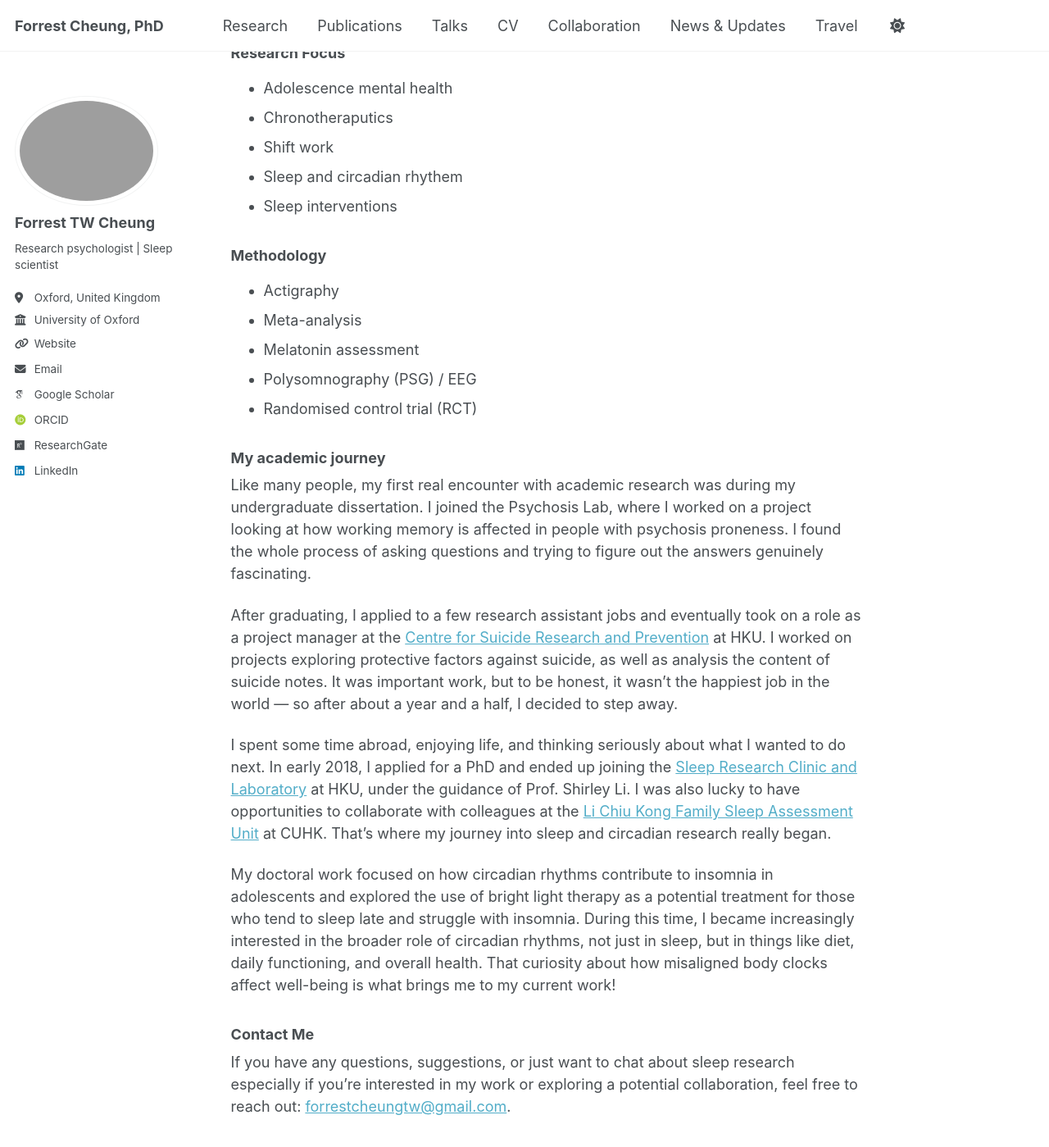
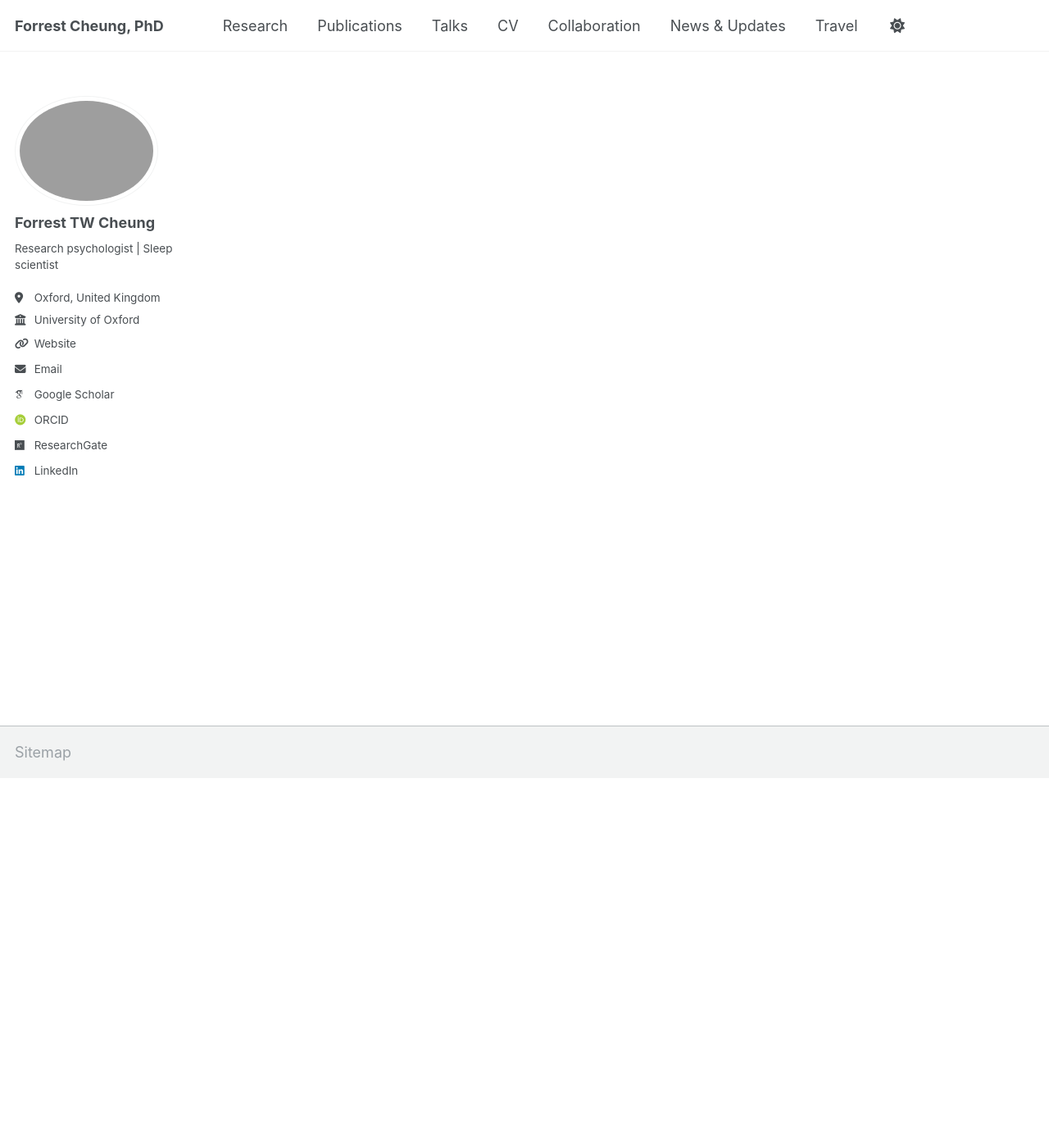
Before and after one commit to forrestcheungtw/forrestcheungtw.github.io, a Jekyll site: the page built from _pages/about.md, in a window 1280 px wide and 1400 px high, scrolled down 451 px. Shown: the whole window at 82% size. Built offline with Jekyll 4.4.1, drawn with Linux system fonts in a browser that asks for light colours; some web fonts are replaced; a script that is not in the unit is left out; our own code applies the rules of GitHub Pages for plain Markdown files; some of the changed text lies outside the part shown.

Commit message:
Updated 6 files via CloudCannon.

```diff
--- a/_pages/about.md
+++ b/_pages/about.md
@@ -2,38 +2,8 @@
 permalink:
 title:
 author_profile: true
+sitemap: false
 redirect_from:
   - /about/
   - /about.html
 ---
-## Hello!
-
-I’m Forrest. I'm a postdoctorial researcher in sleep medicine at the University of Oxford. I’ve always been a bit of a night owl, which probably explains how I ended up researching sleep for a living. But more than that, I’m driven by a real interest in how sleep the body’s internal clock affects mental health, especially in more vulnerable populations.
-
-I created this site as a place to share a bit about what I’m working on. Please take a look around, and feel free to get in touch if anything sparks your interest.
-
-### Research Focus
-- Adolescence mental health
-- Chronotheraputics
-- Shift work
-- Sleep and circadian rhythem
-- Sleep interventions
-
-### Methodology
-- Actigraphy
-- Meta-analysis
-- Melatonin assessment
-- Polysomnography (PSG) / EEG
-- Randomised control trial (RCT)
-
-### My academic journey
-Like many people, my first real encounter with academic research was during my undergraduate dissertation. I joined the Psychosis Lab, where I worked on a project looking at how working memory is affected in people with psychosis proneness. I found the whole process of asking questions and trying to figure out the answers genuinely fascinating.
-
-After graduating, I applied to a few research assistant jobs and eventually took on a role as a project manager at the [Centre for Suicide Research and Prevention](https://csrp.hku.hk/) at HKU. I worked on projects exploring protective factors against suicide, as well as analysis the content of suicide notes. It was important work, but to be honest, it wasn’t the happiest job in the world — so after about a year and a half, I decided to step away.
-
-I spent some time abroad, enjoying life, and thinking seriously about what I wanted to do next. In early 2018, I applied for a PhD and ended up joining the [Sleep Research Clinic and Laboratory](https://sleep.hku.hk/) at HKU, under the guidance of Prof. Shirley Li. I was also lucky to have opportunities to collaborate with colleagues at the [Li Chiu Kong Family Sleep Assessment Unit](https://www.psychiatry.cuhk.edu.hk/sau/sleep-assessment-unit/) at CUHK. That’s where my journey into sleep and circadian research really began.
-
-My doctoral work focused on how circadian rhythms contribute to insomnia in adolescents and explored the use of bright light therapy as a potential treatment for those who tend to sleep late and struggle with insomnia. During this time, I became increasingly interested in the broader role of circadian rhythms, not just in sleep, but in things like diet, daily functioning, and overall health. That curiosity about how misaligned body clocks affect well-being is what brings me to my current work!
-
-### Contact Me
-If you have any questions, suggestions, or just want to chat about sleep research especially if you're interested in my work or exploring a potential collaboration, feel free to reach out: [forrestcheungtw@gmail.com](mailto:forrestcheungtw@gmail.com).
```
Also changed, not shown: _pages/archive-layout-with-content.md (+1 -0 lines), _pages/cv-json.md (+1 -0 lines).
